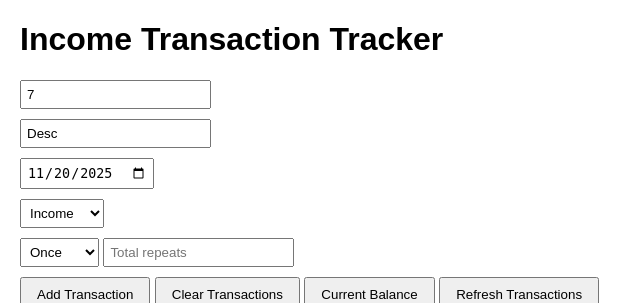
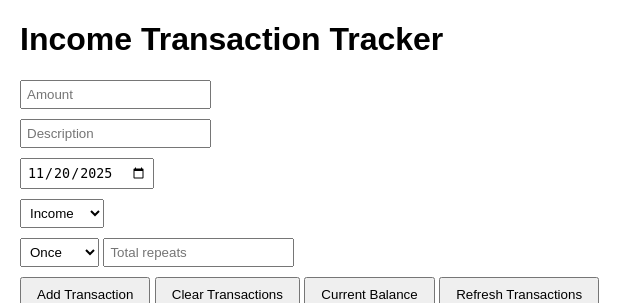
Before and after one commit to craig-baker-aus/JackApp, a PHP site: page / in a window 1280 px wide. Shown: the top 303 px of the page, without its empty margins (0-642 px from the left). Run offline with PHP 8.4, Linux system fonts and the light colour scheme; data that the repository does not hold is empty.

Commit message:
Finished.

```diff
--- a/index.php
+++ b/index.php
@@ -1,3 +1,4 @@
+<!-- Simplistic user interface to exercise the cash flow forecasting API. -->
 <!DOCTYPE html>
 <html>
 <head>
@@ -17,10 +18,10 @@
 
     <div>
         <div class="form-group">
-            <input type="number" id="amount" placeholder="Amount" step="0.01" required value="7">
+            <input type="number" id="amount" placeholder="Amount" step="0.01" required>
         </div>
         <div class="form-group">
-            <input type="text" id="description" placeholder="Description" required value="Desc">
+            <input type="text" id="description" placeholder="Description" required>
         </div>
         <div class="form-group">
             <input type="date" id="transactionDate" required value="<?php echo date('Y-m-d'); ?>">
--- a/transactionDatabase.php
+++ b/transactionDatabase.php
@@ -1,6 +1,6 @@
 <?php
 class TransactionDatabase {
-   /* Maintains a list of transactions (class Transaction), sorted by transactionDate (ascending). */
+   /* Maintains a list of transactions (class Transaction) in memory, sorted by transactionDate (ascending). */
 
     private $transactions = [];
 
@@ -17,7 +17,7 @@ class TransactionDatabase {
     }
 
     public function getBalance(string $date) {
-        /* ['finalDate'->String, 'balance'->Float] */
+        /* Returns ['finalDate'->String, 'balance'->Float] */
 
         $balance = $this->initialBalance;
         foreach ($this->transactions as $transaction) {
@@ -34,7 +34,8 @@ class TransactionDatabase {
     }
 
     private function getEndOfMonthDates(DateTime $startDate, DateTime $endDate): array
-{
+    /* Returns an array of DateTime, representing the end of month dates in the provided range. */
+    {
     $endOfMonthDates = [];
     $loopDate = clone $startDate;
 
@@ -78,7 +79,7 @@ class TransactionDatabase {
      private function generateTransactionFlow($type, DateTime $startDate, $reportingDates, float $startingBalance) {
         /*  Generate cash flow of specified type over reporting dates.
             Returns the end date for each reporting period (currently months) along with the total for that period and the end balance.
-            Returns "TransactionFlow", i.e array (indexed by date) of ['type'->String, 'total'->Float, 'balance'->Float]*/
+            Physically returns "TransactionFlow", i.e array (indexed by date) of ['type'->String, 'total'->Float, 'balance'->Float]*/
 
         $cashFlow = [];
         $periodStartDate = clone $startDate;
@@ -97,6 +98,7 @@ class TransactionDatabase {
     private function totalTransactions($type, $startDate, $endDate) {
         /*  Calculate total of transactions of specified type between startDate and endDate (inclusive).
             Returns a "Float". */
+
         $total = 0.00;
         foreach ($this->transactions as $transaction) {
             // The list of transactions is sorted by date, so can optimize the loop.
@@ -116,41 +118,12 @@ class TransactionDatabase {
         return $total;
     }
 
-/*
-    private function generateDepositFlow(DateTime $startDate, $reportingDates) {
-        $cashFlow = [];
-        $periodStartDate = clone $startDate;
-
-        foreach ($reportingDates as $periodEndDate) {
-            $totalData = $this->totalTransactions('income', $periodStartDate->format('Y-m-d'), $periodEndDate->format('Y-m-d'));
-            $cashFlow[] = [
-                'date' => $periodEndDate,
-                'total' => $totalData,
-                'balance' => $this->getBalance($periodEndDate) // Get balance at end of month
-            ];
-            $periodStartDate->modify('first day of next month');
-        }
-        return $cashFlow;
-    }
-    private function generateWithdrawFlow($period) {
-        $cashFlow = [];
-
-        foreach ($period as $date) {
-            $totalData = $this->getBalance($date->format('Y-m-t')); // Get balance at end of month
-            $cashFlow[] = [
-                'date' => $date->format('Y-m-t'),
-                'total' => $totalData['total']
-            ];
-        }
-        return $cashFlow;
-    }
-*/
     /* Record income and expense transactions. */
     public function addTransaction(bool $isIndividual, Transaction $transaction, int $numberRecurring) {
         if ($isIndividual || $transaction->getFrequency() == 'once') {
             $this->transactions[$transaction->getId()] = $transaction;
         } else {
-            $this->generateRecurringTransactions($transaction, $numberRecurring);
+            $this->addRecurringTransactions($transaction, $numberRecurring);
         }
         // Sort by 'transactionDate' in ascending order
         usort($this->transactions, "self::sortDate");
@@ -162,11 +135,12 @@ class TransactionDatabase {
     }
 
     public function getTransactionById($id) {
+        /* Not currently used. */
         return $this->transactions[$id] ?? null;
     }
 
     public function deleteTransaction($id) {
-        /* Currently only deletes a single transaction, not recurring series. */
+        /* Currently only deletes a single transaction, not the recurring series. */
         unset($this->transactions[$id]);
     }
 
@@ -174,8 +148,11 @@ class TransactionDatabase {
         $this->transactions = [];
     }
 
-    private function generateRecurringTransactions(Transaction $transaction, $numberRecurring) {
-        //Modified in the loop as needed for the future dates.
+    private function addRecurringTransactions(Transaction $transaction, $numberRecurring) {
+        /*  Adds numberRecurring instances of transaction, on the appropriate dates.
+            transaction specifies the frequency of the transaction. */
+
+        //date is modified in the loop as needed for the future dates.
         $date = new DateTime($transaction->getTransactionDate());
 
         for ($i = 0; $i < $numberRecurring; $i++) {
@@ -188,6 +165,7 @@ class TransactionDatabase {
             );
             $this->addTransaction(true, $newTransaction, 1);
 
+            // Calculate the next date in the series.
             switch($transaction->getFrequency()) {
                 case 'daily': $date->modify('+1 day'); break;
                 case 'weekly': $date->modify('+1 weeks'); break;
--- a/transactions.js
+++ b/transactions.js
@@ -1,4 +1,8 @@
-    async function initDB() {
+// Callbacks for various buttons and actions in the cash flow forecasting application.
+// Updates the main page with results from operations. Very basic interface for demonstration purposes.
+// Grouped in a single file for organisation and to improve debugging.
+
+async function initDB() {
         const formData = new FormData();
         formData.append('action', 'init');
 
@@ -22,14 +26,11 @@
         let html = '<h2>Projected Cash Flow</h2>';
         html += `<h4>Starting Balance: ${cashFlowInfo.OpeningBalance.finalDate} ${formattedOpeningBalance}</h4>`;
         html += '<h3>Income</h3>';
-        //html += '<div>';
         for (const [date, summary] of Object.entries(cashFlowInfo.Income)) {
             let formattedTotal = formatCurrency(summary.total);
             html += `<div>${date}: ${summary.type} - ${formattedTotal} (Balance: ${formatCurrency(summary.balance)})</div>`;
         }
-       // html += '</div>';
         html += '<h3>Expenses</h3>';
-        //html += '<div>';
         for (const [date, summary] of Object.entries(cashFlowInfo.Expenses)) {
             let formattedTotal = formatCurrency(summary.total);
             html += `<div>${date}: ${summary.type} - ${formattedTotal} (Balance: ${formatCurrency(summary.balance)})</div>`;
@@ -93,7 +94,7 @@
             formData.append('numberRecurring', 1);
         } else {
             if (document.getElementById('numberRecurring').value == "") {
-                formData.append('numberRecurring', 2); // Default to 2 if not specified. Not ideal but provides simple error handling.
+                formData.append('numberRecurring', 2); // Default to 2 if not specified. Not ideal but simplifies error handling.
             } else {
                 formData.append('numberRecurring', document.getElementById('numberRecurring').value);
             }
```
Also changed, not shown: cashflowForecastingAPI.php (+6 -7 lines), transaction.php (+5 -7 lines).
